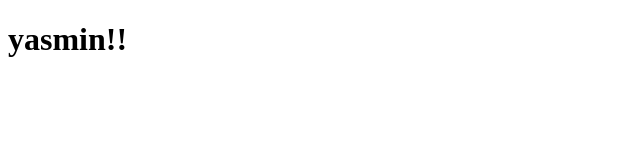
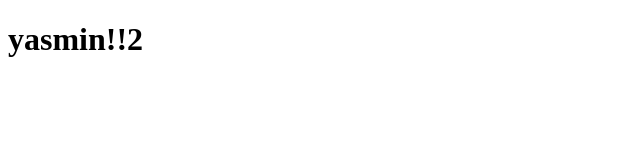
Before and after one commit to yasminascimento/clone-tabnews.1, a Next.js app: page / in a window 1280 px wide. Shown: the top 160 px of the page, without its empty margins (0-640 px from the left). Built offline with nearby package versions, Linux system fonts and the light colour scheme.

Commit message:
modifica frase 2

```diff
--- a/pages/index.js
+++ b/pages/index.js
@@ -1,5 +1,5 @@
 function Home(){
-    return <h1>yasmin!!</h1>
+    return <h1>yasmin!!2</h1>
 };
 
 export default Home;
```
